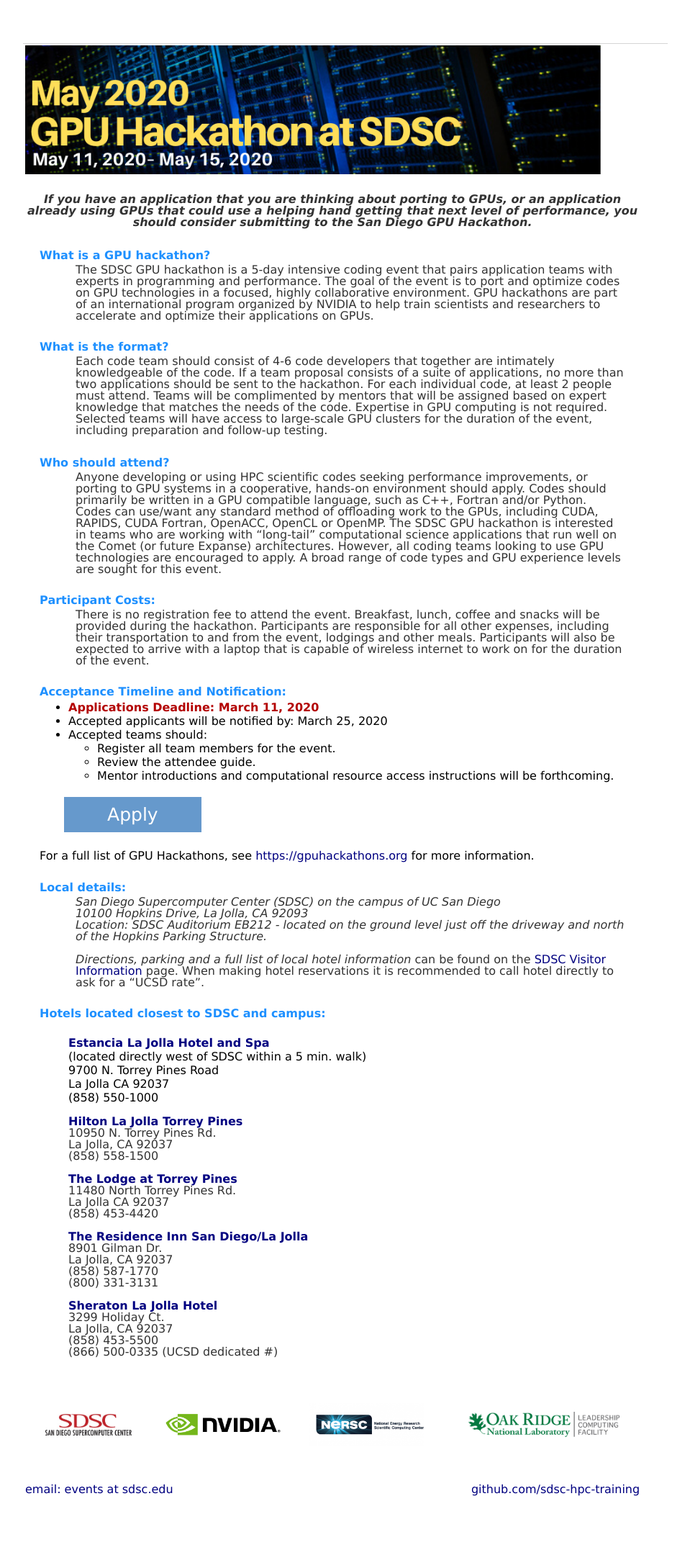
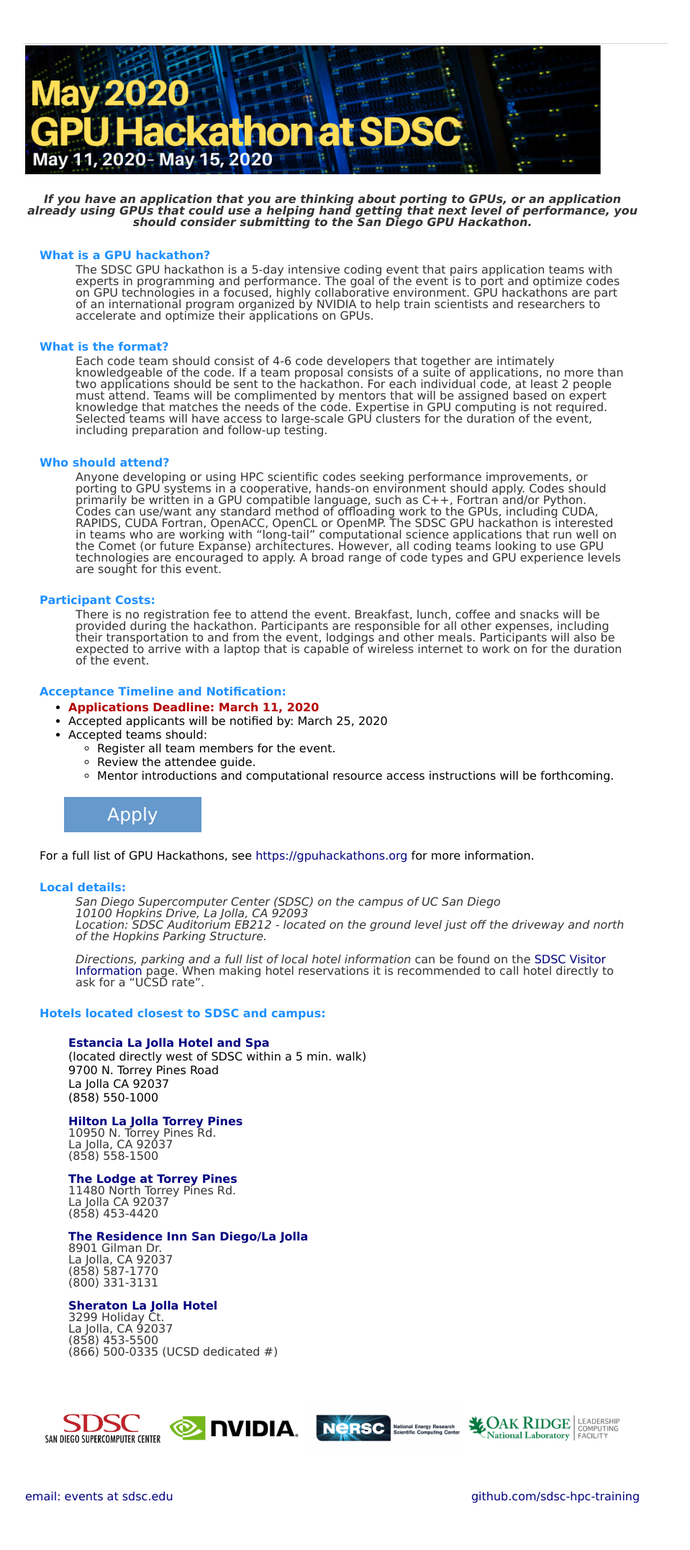
Before and after one commit to sdsc-hpc-training/sdsc-hpc-training.github.io, a Jekyll site: the page built from gpuhackathon/index.html, in a window 1280 px wide. Shown: the whole page at 72% size, without its empty margins (160-1119 px from the left). Built offline with Jekyll 4.4.1, drawn with Linux system fonts in a browser that asks for light colours.

```diff
--- a/gpuhackathon/index.html
+++ b/gpuhackathon/index.html
@@ -165,13 +165,13 @@
 <table border=0 width=96% align="center" cellspacing="10">
 <tr>
   <td align='left' valign='center'>
-  <img src="./images/SDSClogo-plusname-red.jpg" alt="SDSC Logo" height="30px" />
+  <img src="./images/SDSClogo-plusname-red.jpg" alt="SDSC Logo" height="40px" />
   </td>
   <td align='center' valign='center'>
-  <img src="./images/NVLogo_H_2160x1080.png" alt="NVIDIA Logo" height="80px" />
+  <img src="./images/NVLogo_H_2160x1080.png" alt="NVIDIA Logo" height="90px" />
   </td>
   <td align='center' valign='center'>
-  <img src="./images/NERSC_Full_tag.png" alt="NERSC_Full_tag.png Logo" height="60px" />
+  <img src="./images/NERSC_Full_tag.png" alt="NERSC_Full_tag.png Logo" height="80px" />
   </td>
 <td align='right' valign='center'>
 <img src="./images/olcf_retina_logo.png" alt="OLCF Logo" height="35px" />
```
